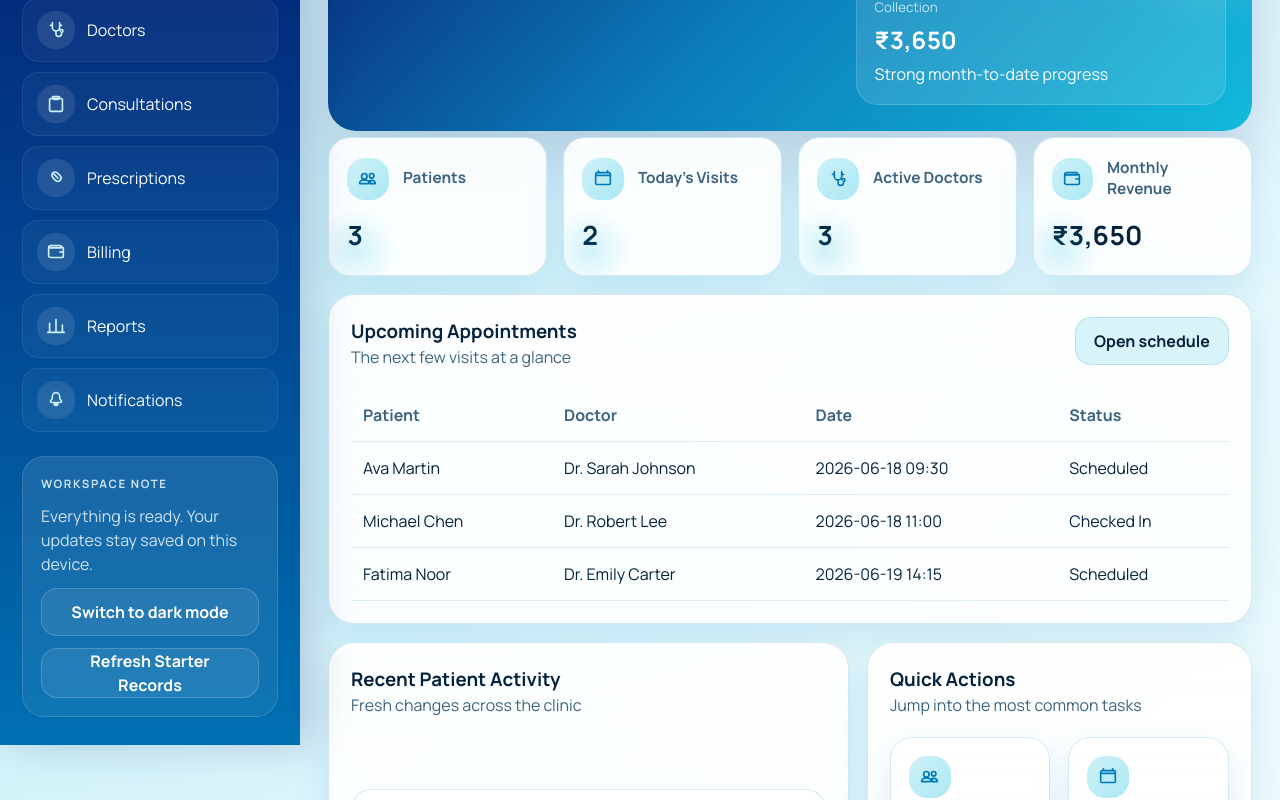
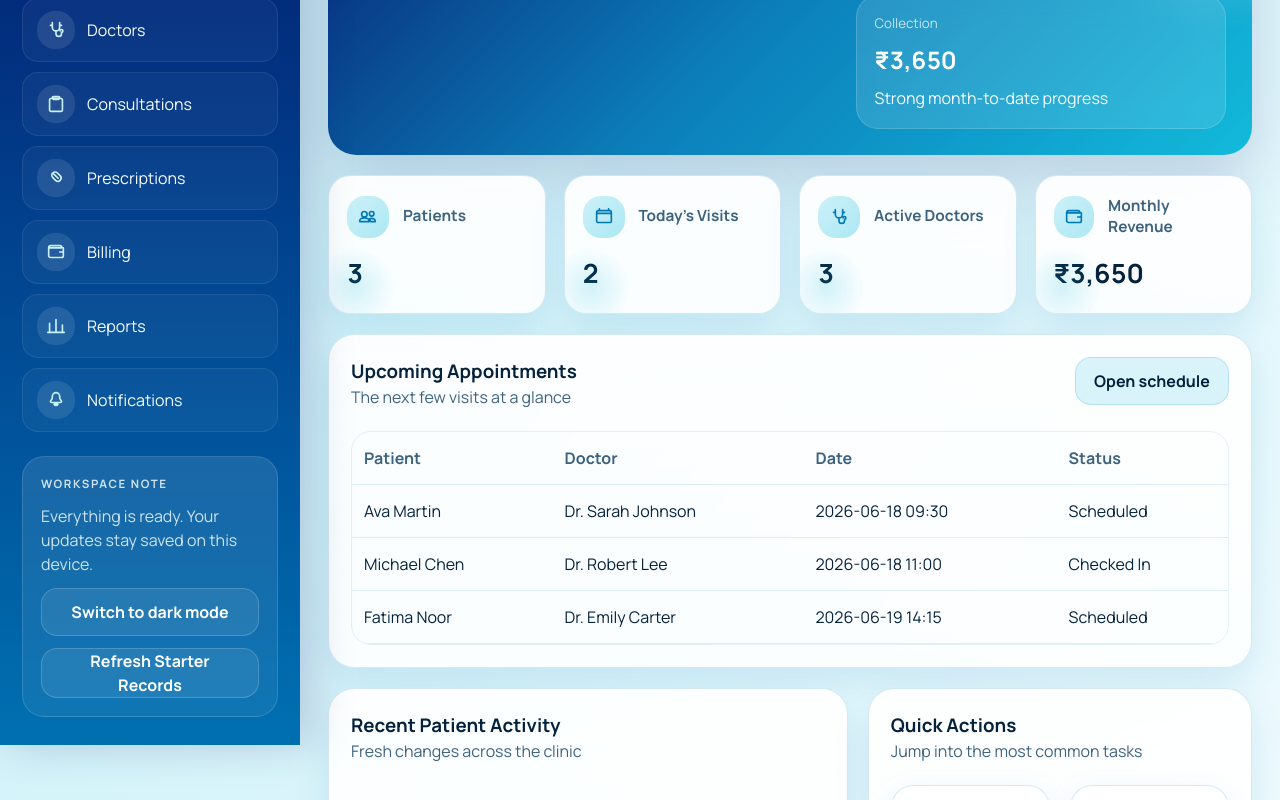
Before and after one commit to aniketnalli20/bluecaresolutions, a React (Vite) app in the folder frontend/: page / in a window 1280 px wide. Shown: the part 480-1280 px from the top of the page. Built offline with nearby package versions, Linux system fonts and the light colour scheme.

Commit message:
style(ui): adjust UI spacing and minor styling
update grid gaps across multiple UI components, adjust padding on cards and stats, add table styling, remove unused margin rules, add grid layout to view transitions

```diff
--- a/frontend/src/App.css
+++ b/frontend/src/App.css
@@ -607,6 +607,8 @@
 }
 
 .view-transition {
+  display: grid;
+  gap: 20px;
   animation: view-enter 0.34s ease;
 }
 
@@ -650,7 +652,7 @@
   background: rgba(255, 255, 255, 0.12);
   border: 1px solid rgba(255, 255, 255, 0.16);
   display: grid;
-  gap: 4px;
+  gap: 8px;
   backdrop-filter: blur(12px);
 }
 
@@ -667,15 +669,7 @@
 .top-strip {
   display: grid;
   grid-template-columns: repeat(4, minmax(0, 1fr));
-  gap: 16px;
-}
-
-.hero-banner + .top-strip {
-  margin-top: 6px;
-}
-
-.top-strip + .content-grid {
-  margin-top: 18px;
+  gap: 18px;
 }
 
 .top-strip.compact {
@@ -689,7 +683,7 @@
 .appointment-list,
 .quick-grid {
   display: grid;
-  gap: 18px;
+  gap: 20px;
 }
 
 .dual-grid {
@@ -717,7 +711,7 @@
 .panel {
   padding: 22px;
   display: grid;
-  gap: 18px;
+  gap: 20px;
 }
 
 .panel-header {
@@ -824,7 +818,7 @@
 .toolbar {
   display: flex;
   flex-wrap: wrap;
-  gap: 14px;
+  gap: 16px;
 }
 
 .profile-development-card {
@@ -907,8 +901,8 @@
 
 .list-card {
   display: grid;
-  gap: 8px;
-  padding: 16px;
+  gap: 10px;
+  padding: 18px 16px;
   border-radius: 20px;
   text-align: left;
   background: var(--card-background-soft);
@@ -1071,7 +1065,7 @@
 .doctor-heading {
   min-width: 0;
   display: grid;
-  gap: 8px;
+  gap: 10px;
 }
 
 .doctor-heading h3 {
@@ -1090,7 +1084,7 @@
 
 .doctor-stat {
   display: grid;
-  gap: 4px;
+  gap: 6px;
   padding: 14px 16px;
   border-radius: 18px;
   background: var(--card-background-soft);
@@ -1145,7 +1139,7 @@
 .form-grid {
   display: grid;
   grid-template-columns: repeat(2, minmax(0, 1fr));
-  gap: 14px;
+  gap: 16px;
 }
 
 .full-span {
@@ -1277,11 +1271,14 @@ button:hover {
 
 .table-wrap {
   overflow-x: auto;
+  border-radius: 20px;
+  border: 1px solid rgba(0, 119, 182, 0.1);
 }
 
 table {
   width: 100%;
   border-collapse: collapse;
+  overflow: hidden;
 }
 
 th,
```
